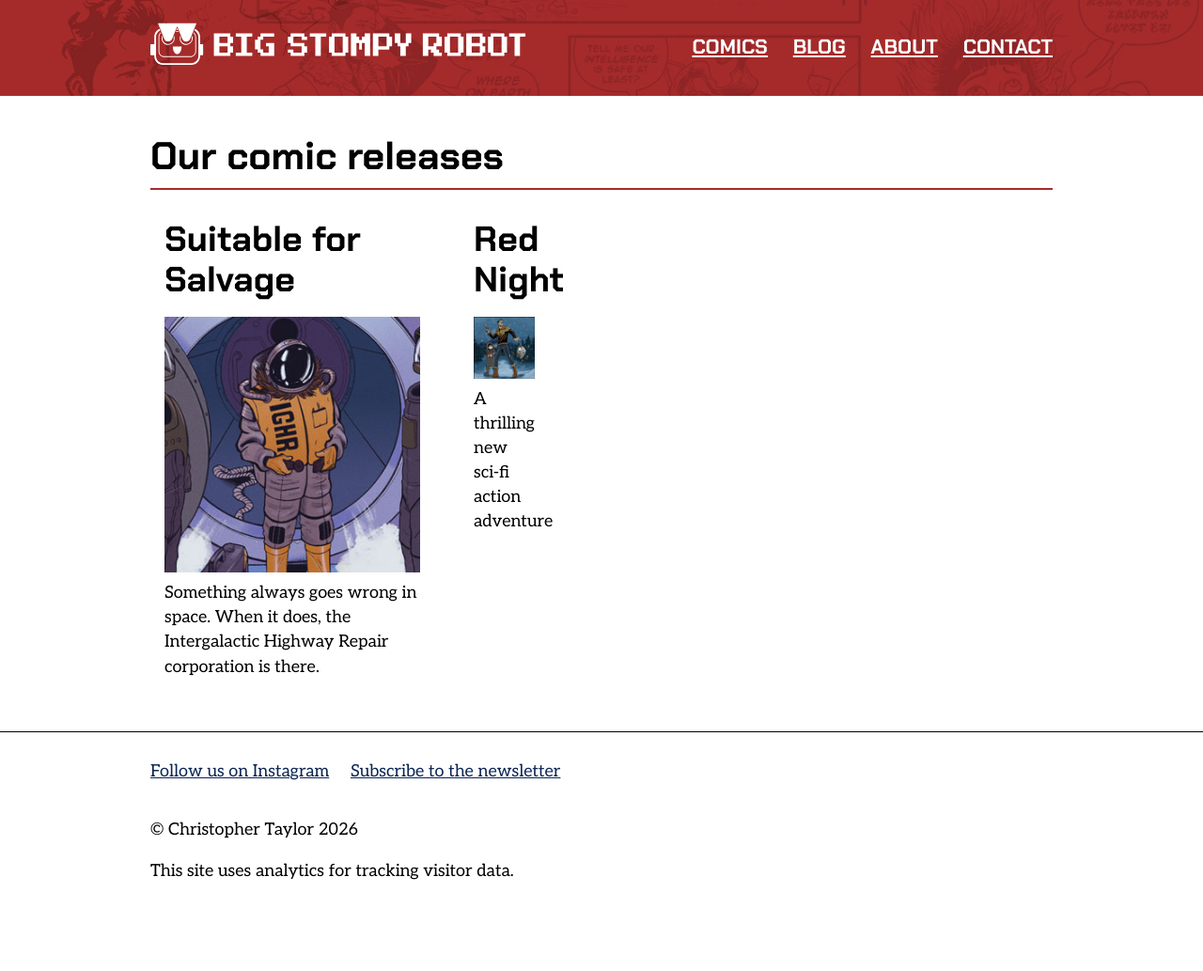
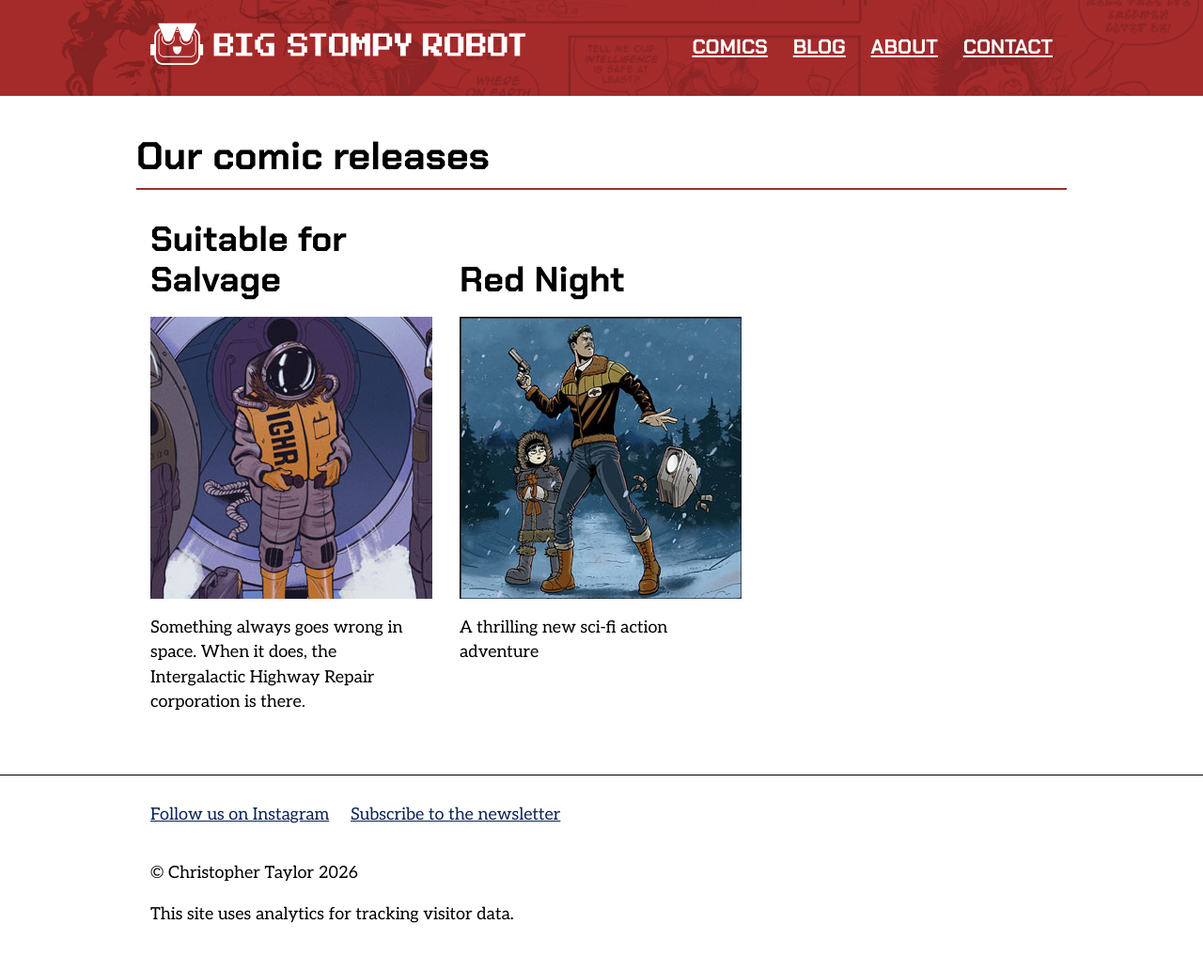
Before and after one commit to ctdesign/bigstompyrobot, a Jekyll site: the page built from comics/index.html, in a window 1280 px wide. Shown: the whole page at 94% size. Built offline with Jekyll 4.4.1, drawn with Linux system fonts in a browser that asks for light colours; before the commit the page ends 987 px from its top, so only the background shows below that.

Commit message:
corrected grid layout issues

```diff
--- a/assets/css/main.scss
+++ b/assets/css/main.scss
@@ -329,54 +329,36 @@ CUSTOM STYLES
     display: block;
 }
 
-// .content-list {
-//     list-style: none;
-// }
-
-// .content-list li:last-of-type {
-//     margin-bottom: 0;
-// }
-
 .content-list {
-  display: flex;
-  flex-wrap: nowrap;       /* each "row" div already only holds 3 items */
-  gap: 1.5rem;
-  margin-bottom: 1.5rem;
+    list-style: none;
 }
 
-.content-list__item {
-  display: flex;
-  flex-direction: column;
+.content-list li:last-of-type {
+    margin-bottom: 0;
 }
 
-.grid-column-one-third {
-  flex: 0 0 calc(33.333% - 1rem); /* accounts for the gap */
-  max-width: calc(33.333% - 1rem);
-}
+.content-list--grid {
+ display: grid;
+  grid-template-columns: repeat(3, 1fr);
+  gap: 1.5rem;
 
-.content-list__item a {
+    & .content-list__item {
+        display: flex;
+  flex-direction: column;
+    }
+& .content-list__item a {
   display: flex;
   flex-direction: column;
   text-decoration: none;
   color: inherit;
+  height: 100%;
 }
-
-.comic-list__title {
-  min-height: 2.4em;       /* reserve space for up to 2 lines so images align */
+   & .content-list__title {
+  min-height: 2.4em;
   display: flex;
-  align-items: flex-end;   /* short titles sit at the bottom of that space */
+  align-items: flex-end;
   margin: 0 0 0.5em 0;
 }
-
-.content-list__item img {
-  display: block;
-  width: 100%;
-  height: auto;
-  margin-bottom: 0.5em;
-}
-
-.content-list__item p {
-  margin: 0;
 }
 
 .layout-comic-single .main img {
--- a/blog/index.html
+++ b/blog/index.html
@@ -14,7 +14,7 @@ permalink: /blog/
         <ul class="content-list">
             {% for post in site.posts %}
             <li class="content-list__item">
-                <h3><a href="{{ post.url }}">{{ post.title }}</a></h3>
+                <h3 class="content-list__title"><a href="{{ post.url }}">{{ post.title }}</a></h3>
                 <p class="content-list__meta">{{ post.date | date: "%B %d, %Y" }}</p>
                 <p>{{ post.excerpt }}</p>
             </li>
--- a/comics/index.html
+++ b/comics/index.html
@@ -4,26 +4,21 @@ title: Comics
 permalink: /comics/
 ---
 
-<div class="grid-column-row">
+<div class="grid-row">
   <h2 class="title">Our comic releases</h2>
-  </div>
-
+  <div class="grid-column-full ">
+    <ul class="content-list content-list--grid">
 
     {% for post in site.comics reversed %}
-      {% if forloop.index0 % 3 == 0 %}
-        <div class="content-list grid-column-row ">
-      {% endif %}
 
-      <div class="content-list__item grid-column-one-third">
+      <li class="content-list__item ">
         <a href="{{ post.url }}" class="">
-          <h3 class="comic-list__title">{{ post.title }}</h3>
+          <h3 class="content-list__title">{{ post.title }}</h3>
           <img src="{{ post.thumb }}" width="300" height="300" />
           <p>{{ post.blurb }}</p>
         </a>
-      </div>
+      </li>
 
-      {% assign remainder = forloop.index | modulo: 3 %}
-      {% if remainder == 0 or forloop.last %}
-    </div>
-      {% endif %}
     {% endfor %}
+    </ul>
+</div>
```
Also changed, not shown: _layouts/comic-single.html (+1 -7 lines), newsletter.md (renamed from newsletter.html, +1 -1 lines), Gemfile.lock, 1 other file.
